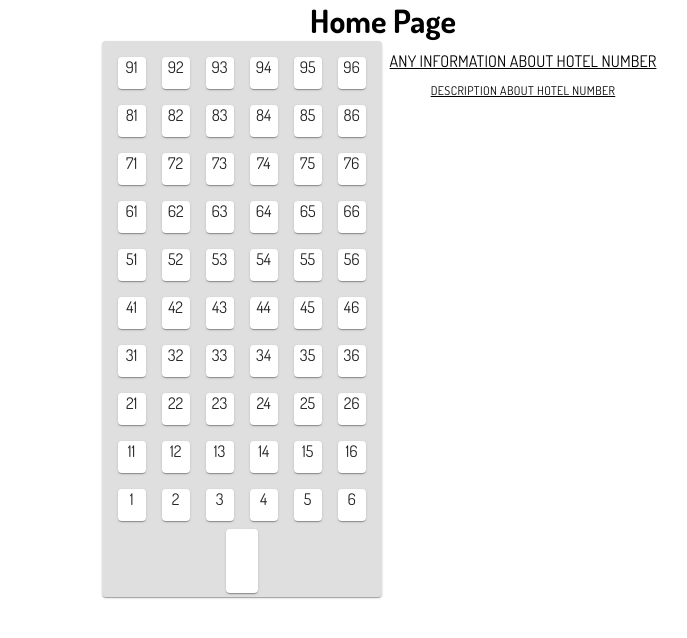
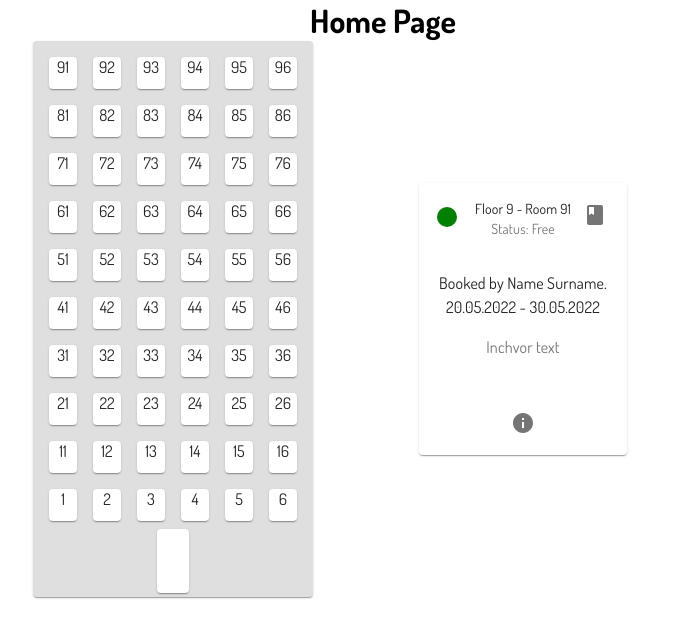
Before and after one commit to hightgha/group-two, a React (Create React App) app: page / in a window 1280 px wide. Shown: the top 638 px of the page, without its empty margins (257-944 px from the left). Built offline with nearby package versions, Linux system fonts and the light colour scheme.

Commit message:
added InfoCard.js, changed Home.js > inclemented Card to Home, removed all css from App.css

```diff
--- a/src/App.css
+++ /dev/null
@@ -1,3 +0,0 @@
-.App {
-  text-align: center;
-}
--- a/src/components/Home.js
+++ b/src/components/Home.js
@@ -1,5 +1,6 @@
-import { makeStyles, Typography } from '@material-ui/core';
+import { makeStyles } from '@material-ui/core';
 import Hotel from './Hotel';
+import InfoCard from './InfoCard';
 
 const useStyles = makeStyles((theme) => ({
   container: {
@@ -24,14 +25,7 @@ export default function Home(props) {
       <h1>Home Page</h1>
       <div className={classes.container}>
         <Hotel />
-        <div>
-          <Typography className={classes.blockText} variant='body1'>
-            Any information about hotel number
-          </Typography>
-          <Typography className={classes.blockText} variant='caption'>
-            Description about hotel number
-          </Typography>
-        </div>
+        <InfoCard />
       </div>
     </div>
   );
--- /dev/null
+++ b/src/components/InfoCard.js
@@ -0,0 +1,107 @@
+import React, { useState } from 'react';
+import { makeStyles } from '@material-ui/core';
+import { Card, CardHeader, CardContent, CardActions, IconButton } from '@material-ui/core';
+import { Collapse, Divider, List, ListItem, ListItemText, Typography } from '@material-ui/core';
+import BookIcon from '@material-ui/icons/Book';
+import CancelIcon from '@material-ui/icons/Cancel';
+import CreateIcon from '@material-ui/icons/Create';
+import InfoIcon from '@material-ui/icons/Info';
+import Brightness1Icon from '@material-ui/icons/Brightness1';
+import CheckIcon from '@material-ui/icons/Check';
+import ClearIcon from '@material-ui/icons/Clear';
+import AccessTimeIcon from '@material-ui/icons/AccessTime';
+import AddShoppingCartIcon from '@material-ui/icons/AddShoppingCart';
+import FormatListBulletedIcon from '@material-ui/icons/FormatListBulleted';
+
+const useStyles = makeStyles((theme) => ({
+  root: { margin: 'auto', maxWidth: 345 },
+  bottomButton: { display: 'flex', justifyContent: 'center' },
+  red: { color: 'red' },
+  green: { color: 'green' },
+  yellow: { color: 'orange' },
+  expand: { transform: 'rotate(0deg)' },
+  expandOpen: { transform: 'rotate(180deg)' },
+}));
+
+export default function InfoCard(props) {
+  const classes = useStyles();
+  const [expanded, setExpanded] = useState(false);
+
+  const booked = false; // booked jamanakavor a, heto petqa propsov liqy ban ga
+
+  return (
+    <Card className={classes.root}>
+      <CardHeader
+        title='Floor 9 - Room 91'
+        subheader={`Status: ${booked ? 'Booked' : 'Free'}`}
+        avatar={<Brightness1Icon className={booked ? classes.red : classes.green} />}
+        action={
+          booked ? (
+            <IconButton>
+              <CancelIcon />
+            </IconButton>
+          ) : (
+            <IconButton>
+              <BookIcon />
+            </IconButton>
+          )
+        }
+      />
+      <CardContent>
+        <Typography paragraph>
+          Booked by Name Surname. <br /> 20.05.2022 - 30.05.2022
+        </Typography>
+        <Typography paragraph color='textSecondary' component='p'>
+          Inchvor text
+        </Typography>
+      </CardContent>
+      <CardActions className={classes.bottomButton}>
+        {booked ? (
+          <>
+            <IconButton onClick={() => setExpanded(!expanded)}>
+              <FormatListBulletedIcon />
+            </IconButton>
+            <IconButton>
+              <AddShoppingCartIcon />
+            </IconButton>
+            <IconButton>
+              <CreateIcon />
+            </IconButton>
+          </>
+        ) : (
+          <IconButton>
+            <InfoIcon />
+          </IconButton>
+        )}
+      </CardActions>
+      {booked && (
+        <Collapse in={expanded}>
+          <List dense>
+            <Divider />
+            <ListItem>
+              <CheckIcon className={classes.green} />
+              <ListItemText primary='Apples' />
+              <IconButton disabled={true} size='small'>
+                <ClearIcon />
+              </IconButton>
+            </ListItem>
+            <ListItem>
+              <AccessTimeIcon className={classes.yellow} />
+              <ListItemText primary='Wine' />
+              <IconButton disabled={false} size='small'>
+                <ClearIcon />
+              </IconButton>
+            </ListItem>
+            <ListItem>
+              <ClearIcon className={classes.red} />
+              <ListItemText primary='Juice' />
+              <IconButton disabled={false} size='small'>
+                <ClearIcon />
+              </IconButton>
+            </ListItem>
+          </List>
+        </Collapse>
+      )}
+    </Card>
+  );
+}
```
